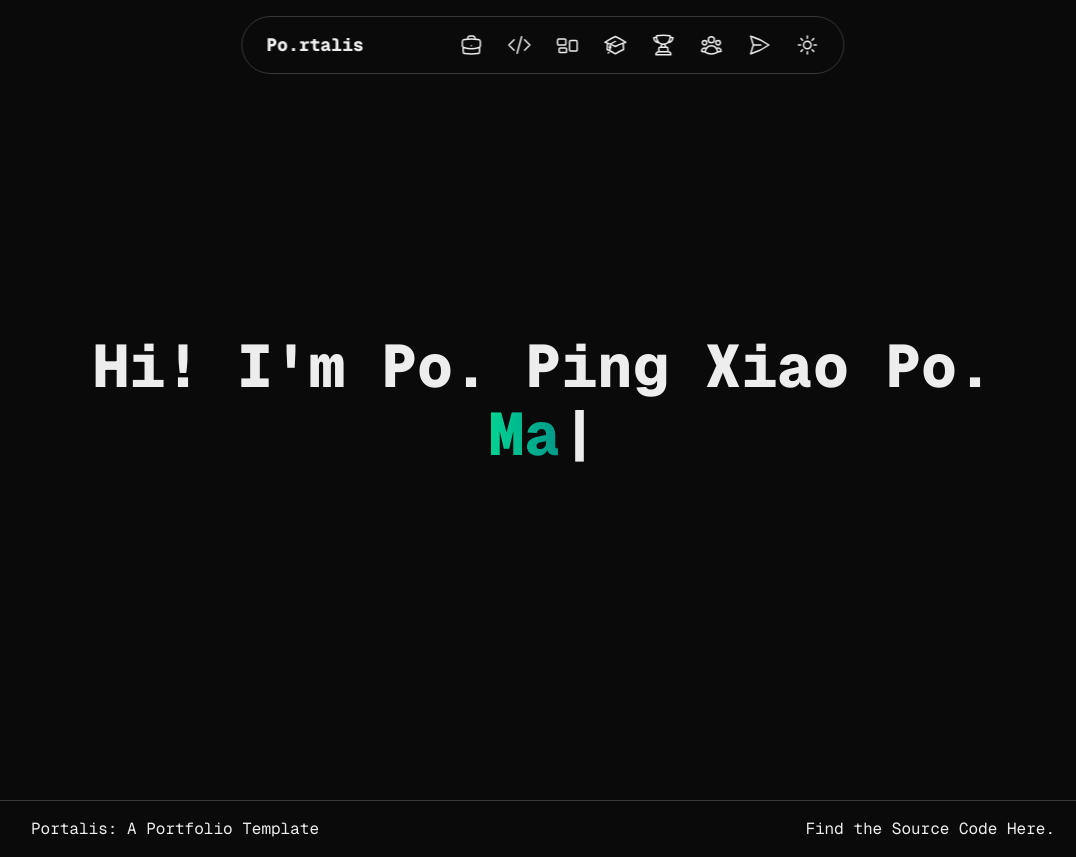
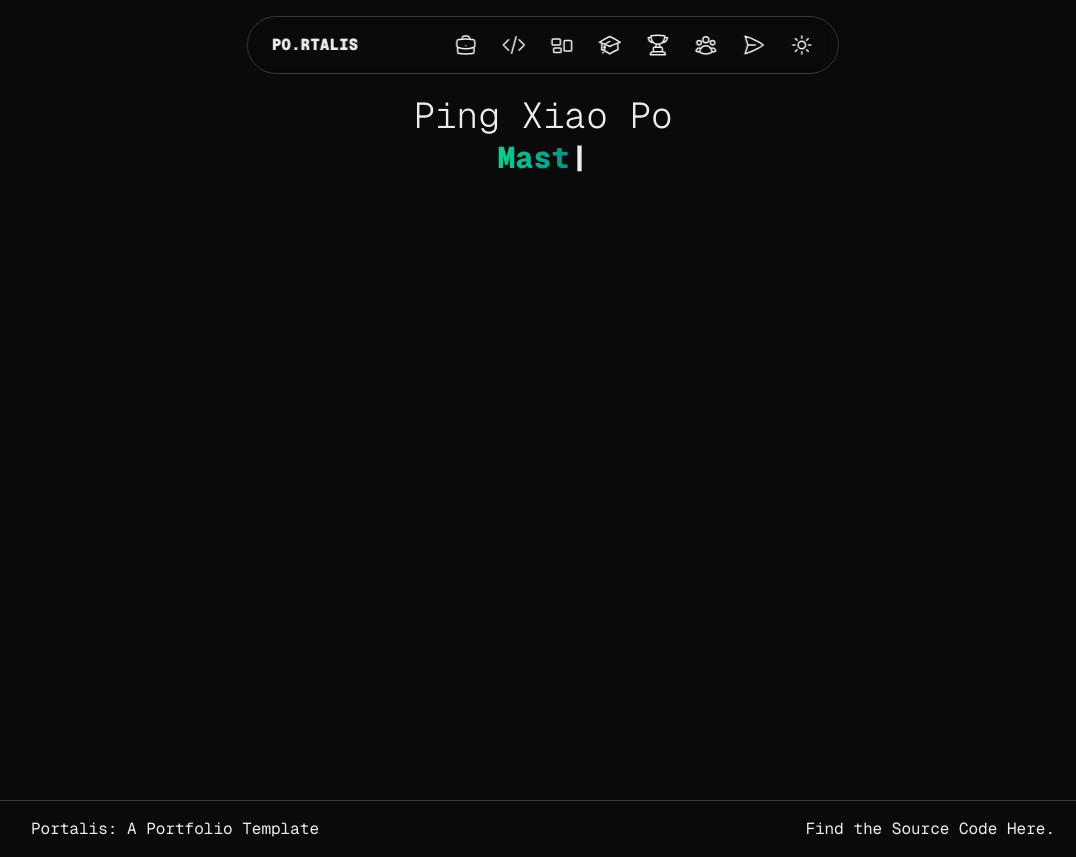
Before and after one commit to arBishal/Portalis, a Next.js app: page / in a window 1280 px wide. Shown: the whole page, without its empty margins (97-1173 px from the left). Built offline with nearby package versions, Linux system fonts and the light colour scheme.

Commit message:
feat: change hero and fix navbar

```diff
--- a/components/effects/typewriter-effect.jsx
+++ b/components/effects/typewriter-effect.jsx
@@ -10,7 +10,7 @@ export default function TypewriterText({ texts = [] }) {
   );
 
   return (
-    <div className="text-6xl font-extrabold">
+    <div className="text-2xl sm:text-3xl font-extrabold">
       <Typewriter
         options={{
           strings: styledTexts,
--- a/components/layout/navbar.jsx
+++ b/components/layout/navbar.jsx
@@ -39,12 +39,7 @@ export default function Navbar() {
       `}
     >
       {/* logo */}
-      <FlipMotionEffect
-        links={[
-          { href: "/", label: "Po.rtalis" }
-        ]}
-        className="hidden sm:block"
-      />
+      <Link href="/#hero" className="font-black hidden sm:block">PO.RTALIS</Link>
 
       {/* links */}
       <div className="flex gap-4 sm:gap-6 text-sm sm:text-lg items-center justify-center">
@@ -55,14 +50,14 @@ export default function Navbar() {
           aria-label={label}
           title={label}
         >
-          <Icon className="w-5 h-5 sm:w-6 sm:h-6 hover:text-teal-500 transition-all duration-300 active:-rotate-45" />
+          <Icon className="w-5 h-5 sm:w-6 sm:h-6 hover:text-teal-500 transition-transform hover:tansition-color duration-300 active:-rotate-45" />
         </Link>
       ))}
 
         {/* theme toggle */}
         <button
           onClick={toggleTheme}
-          className="transition-all duration-500 active:-rotate-90 cursor-pointer"
+          className="transition-transform hover:tansition-color duration-500 active:-rotate-90 cursor-pointer"
           aria-label="Toggle Theme"
           title="Toggle Theme"
         >
--- a/components/sections/hero.jsx
+++ b/components/sections/hero.jsx
@@ -1,16 +1,18 @@
 import TypewriterEffect from "@/components/effects/typewriter-effect";
+import FlipMotionEffect from "@/components/effects/flip-motion-effect";
 
 export default function Hero() {
   return (
-    <section id="hero" className="max-w-5xl h-screen p-6 gap-2 flex flex-col items-center justify-center text-6xl font-extrabold">
-      <h2>Hi! I'm Po. Ping Xiao Po.</h2>
+    <section id="hero" className="max-w-5xl h-screen p-6 flex flex-col items-center justify-start pt-22 sm:pt-24 text-3xl sm:text-4xl font-light">
+      <h1> Ping Xiao Po</h1>
+      <FlipMotionEffect />
       <h2>
         <span className="inline-block">
           <TypewriterEffect
             texts={[
-              "Dragon Warrior.",
-              "Master of Chi.",
-              "Wuxi Weilder.",
+              "Dragon Warrior",
+              "Master of Chi",
+              "Wuxi Weilder",
             ]}
           />
         </span>
```
